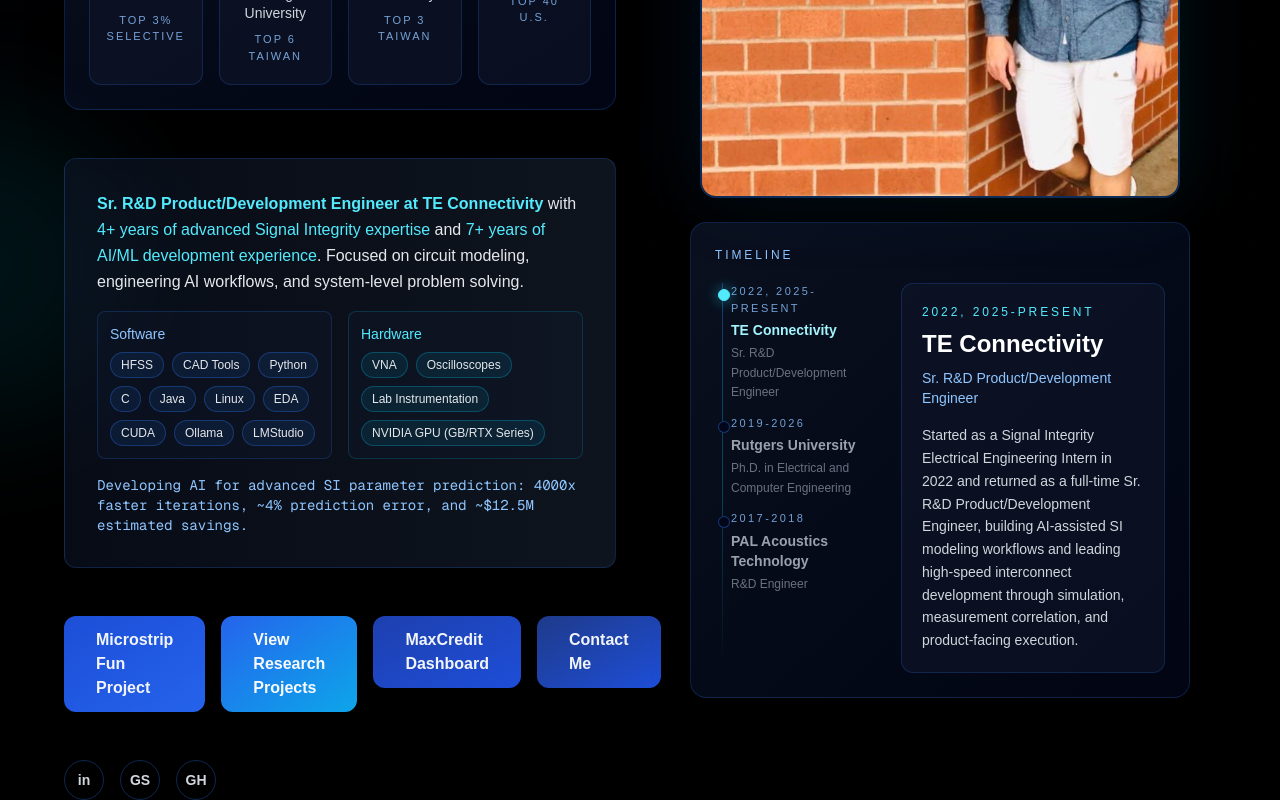
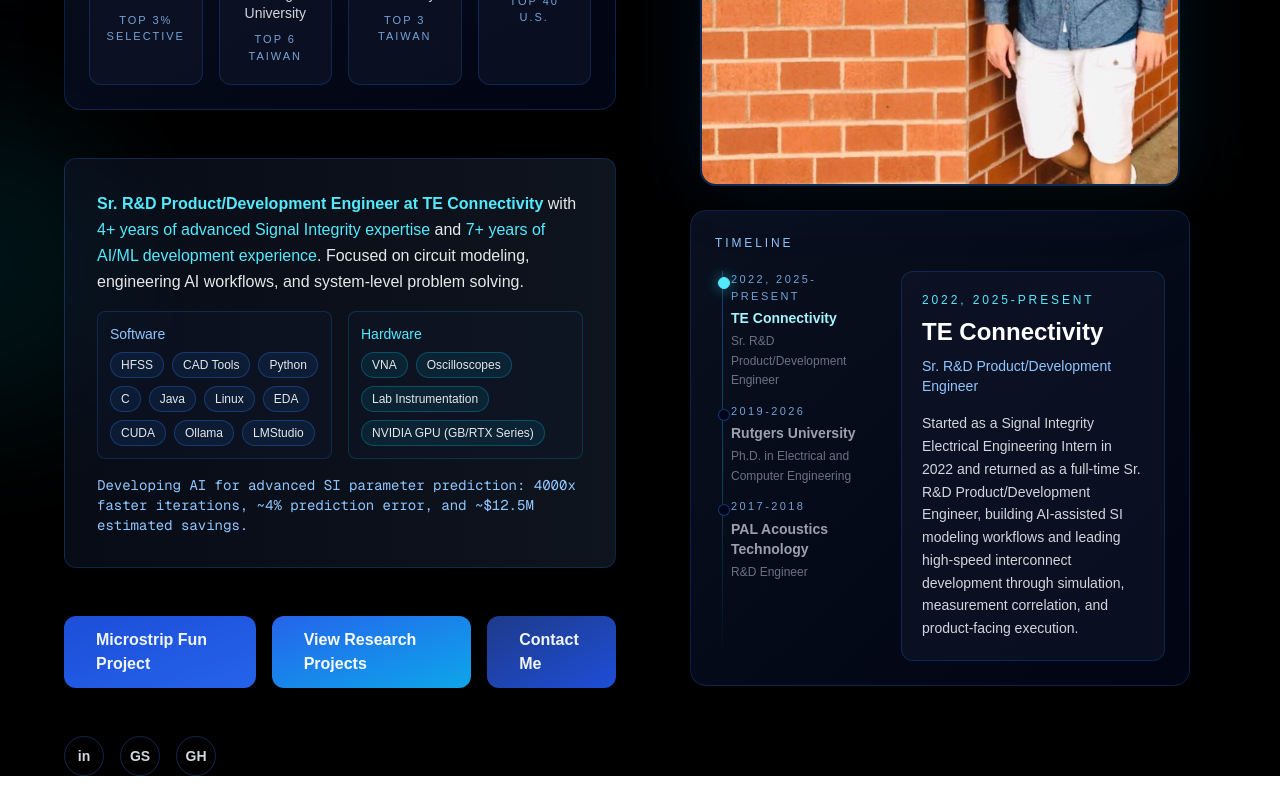
Before and after one commit to dryungtinghsieh-ui/ai-portfolio, a Next.js app: page / in a window 1280 px wide. Shown: the part 504-1304 px from the top of the page. After the commit the page ends 1280 px from the top, so only its background shows below. Built offline with nearby package versions, Linux system fonts and the light colour scheme.

Commit message:
Remove MaxCredit homepage CTA

```diff
--- a/app/page.tsx
+++ b/app/page.tsx
@@ -52,8 +52,6 @@ const ctaPrimaryClass =
   'bg-gradient-to-br from-[#2563EB] to-[#0EA5E9] text-slate-50';
 const ctaSecondaryClass =
   'bg-gradient-to-br from-[#1D4ED8] to-[#2563EB] text-slate-100';
-const ctaTertiaryClass =
-  'bg-gradient-to-br from-[#1E40AF] to-[#1D4ED8] text-slate-100';
 const ctaQuaternaryClass =
   'bg-gradient-to-br from-[#1E3A8A] to-[#1D4ED8] text-slate-100';
 
@@ -432,14 +430,6 @@ export default function Home() {
                   >
                     View Research Projects
                   </motion.a>
-                  <motion.a
-                    href="/tools/maxcredit"
-                    whileHover={reduceMotion ? undefined : { scale: 1.04 }}
-                    whileTap={reduceMotion ? undefined : { scale: 0.98 }}
-                    className={`${ctaBaseClass} ${ctaTertiaryClass}`}
-                  >
-                    MaxCredit Dashboard
-                  </motion.a>
                   {/* Temporarily hidden per request
                   <motion.a
                     href="/cv.pdf"
```
